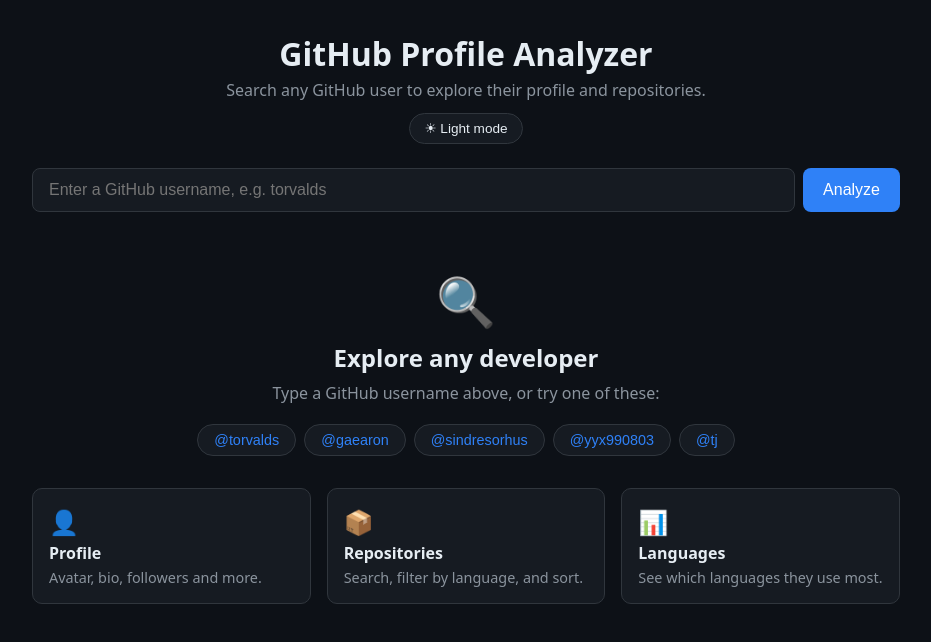
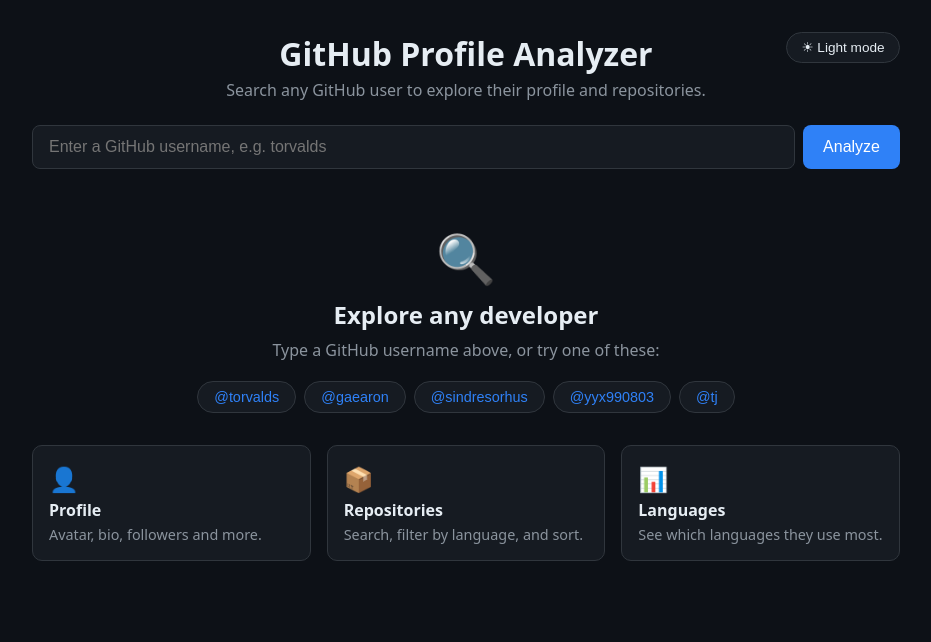
Before and after one commit to OC2427/github-profile-analyzer, a React (Vite) app: page / in a window 1280 px wide. Shown: the top 642 px of the page, without its empty margins (174-1105 px from the left). Built offline with nearby package versions, Linux system fonts and the light colour scheme; no server answers.

Commit message:
Move theme toggle to top right

```diff
--- a/src/App.jsx
+++ b/src/App.jsx
@@ -87,7 +87,6 @@
       {!user && !loading && <EmptyState onPick={handleSearch} />}
       {user && <ProfileCard user={user} />}
       {user && <LanguageChart repos={repos} />}
-      {user && <LanguageChart repos={repos} />}
       {user && <ContributionGraph username={user.login} />}
 
       {user && repos.length === 0 && (
--- a/src/index.css
+++ b/src/index.css
@@ -264,3 +264,15 @@
 .level-2 { background: #006d32; }
 .level-3 { background: #26a641; }
 .level-4 { background: #39d353; }
+header { position: relative; }
+
+.theme-toggle {
+  position: absolute;
+  top: 0;
+  right: 0;
+  margin-top: 0;
+}
+
+@media (max-width: 600px) {
+  header { padding-top: 2.75rem; }
+}
```
